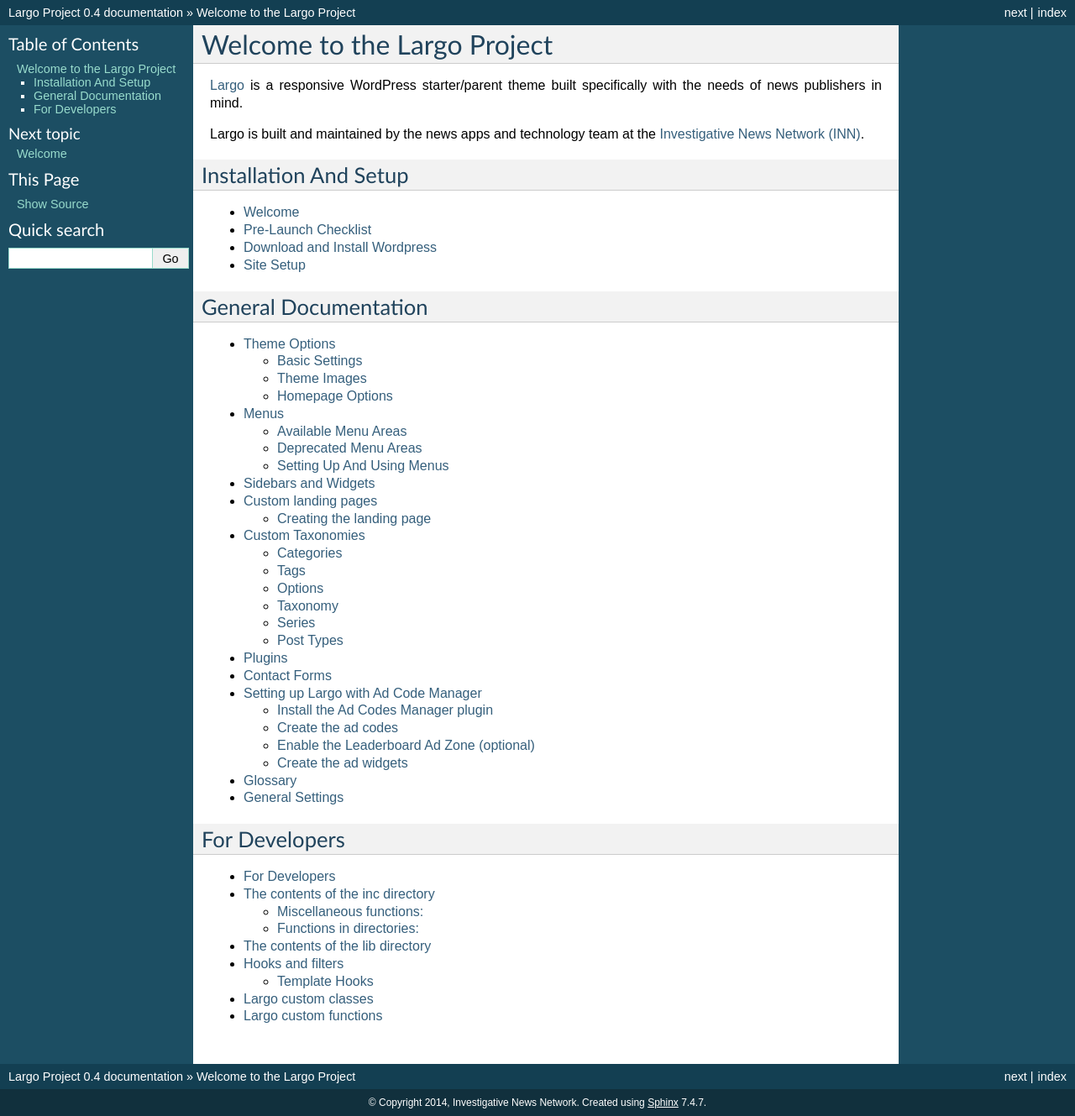
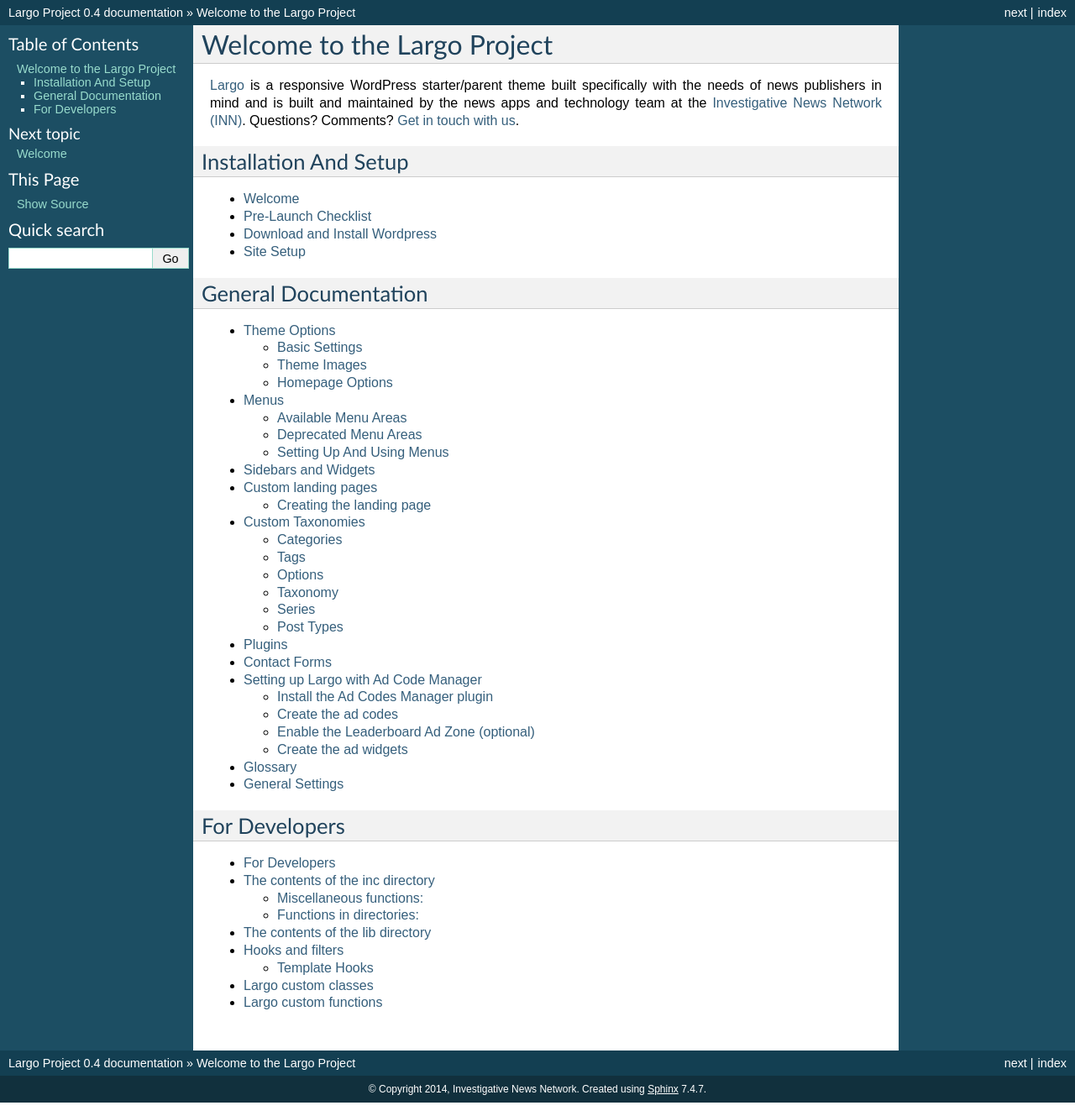
Before and after one commit to argoproject/Argo, a Sphinx documentation site: the page built from docs/index.rst, in a window 1280 px wide. Shown: the whole page at 84% size. Built offline with Sphinx 7.4.7, drawn with Linux system fonts in a browser that asks for light colours; pages that are not in the unit, such as notebooks, are missing from menus.

Commit message:
add contact email

```diff
--- a/docs/index.rst
+++ b/docs/index.rst
@@ -1,9 +1,7 @@
 Welcome to the Largo Project
 ============================
 
-`Largo <http://largoproject.org>`_ is a responsive WordPress starter/parent theme built specifically with the needs of news publishers in mind.
-
-Largo is built and maintained by the news apps and technology team at the `Investigative News Network (INN) <http://nerds.investigativenewsnetwork.org>`_.
+`Largo <http://largoproject.org>`_ is a responsive WordPress starter/parent theme built specifically with the needs of news publishers in mind and is built and maintained by the news apps and technology team at the `Investigative News Network (INN) <http://nerds.investigativenewsnetwork.org>`_. Questions? Comments? `Get in touch with us <mailto:largo@investigativenewsnetwork.org>`_.
 
 
 .. _setup-docs:
```
